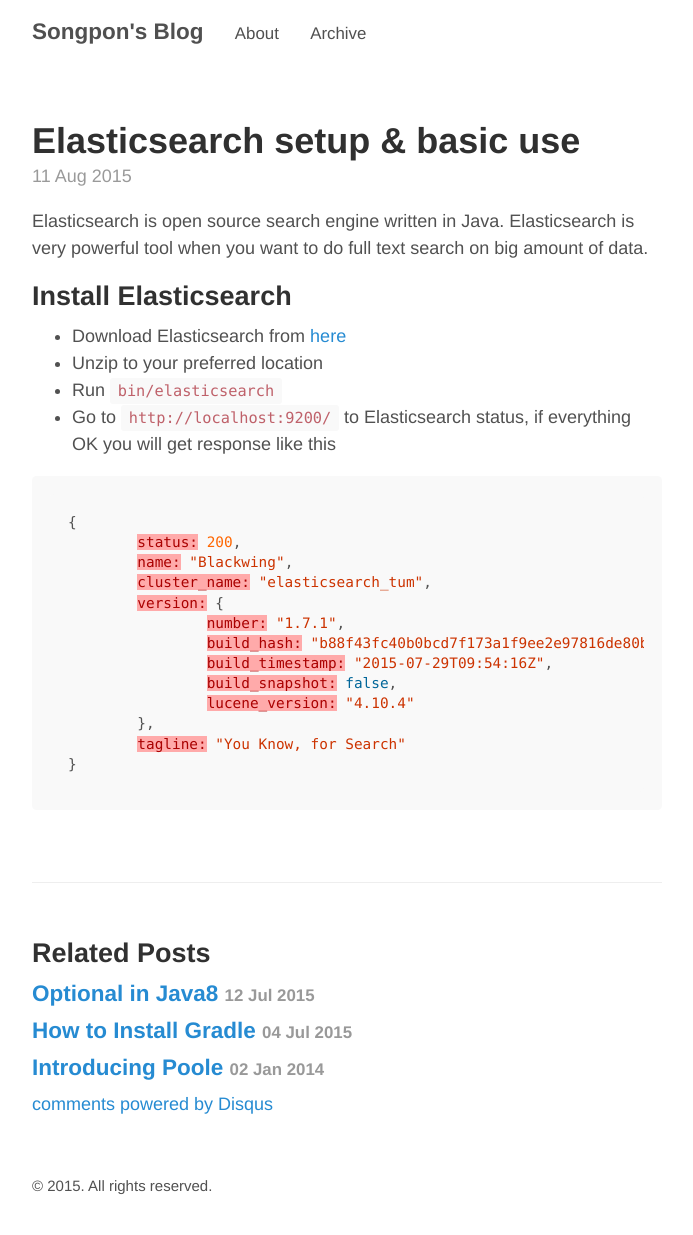
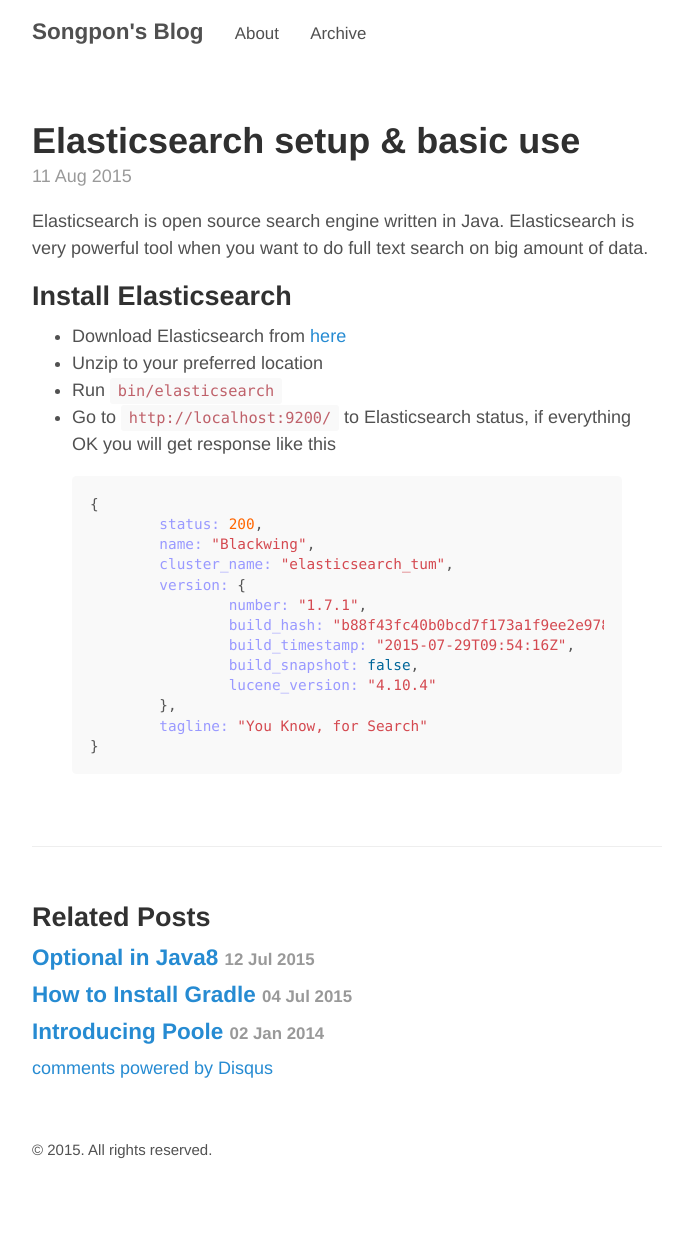
Before and after one commit to tsongpon/songpon.github.io, a Jekyll site: the page built from _posts/2015-08-11-elasticsearch-basic.md, in a window 1280 px wide. Shown: the whole page, without its empty margins (293-986 px from the left). Built offline with Jekyll 4.4.1, drawn with Linux system fonts in a browser that asks for light colours; comment, search, counter and statistics services are not loaded; after the commit the page ends 1199 px from its top, so only the background shows below that.

Commit message:
Fix systax hiligth

````diff
--- a/_posts/2015-08-11-elasticsearch-basic.md
+++ b/_posts/2015-08-11-elasticsearch-basic.md
@@ -12,7 +12,7 @@ Elasticsearch is open source search engine written in Java. Elasticsearch is ver
 - Run `bin/elasticsearch`
 - Go to `http://localhost:9200/` to Elasticsearch status, if everything OK you will get response like this
 
-```json
+{% highlight java %}
 {
 	status: 200,
 	name: "Blackwing",
@@ -26,4 +26,4 @@ Elasticsearch is open source search engine written in Java. Elasticsearch is ver
 	},
 	tagline: "You Know, for Search"
 }
-```
+{% endhighlight %}
````
